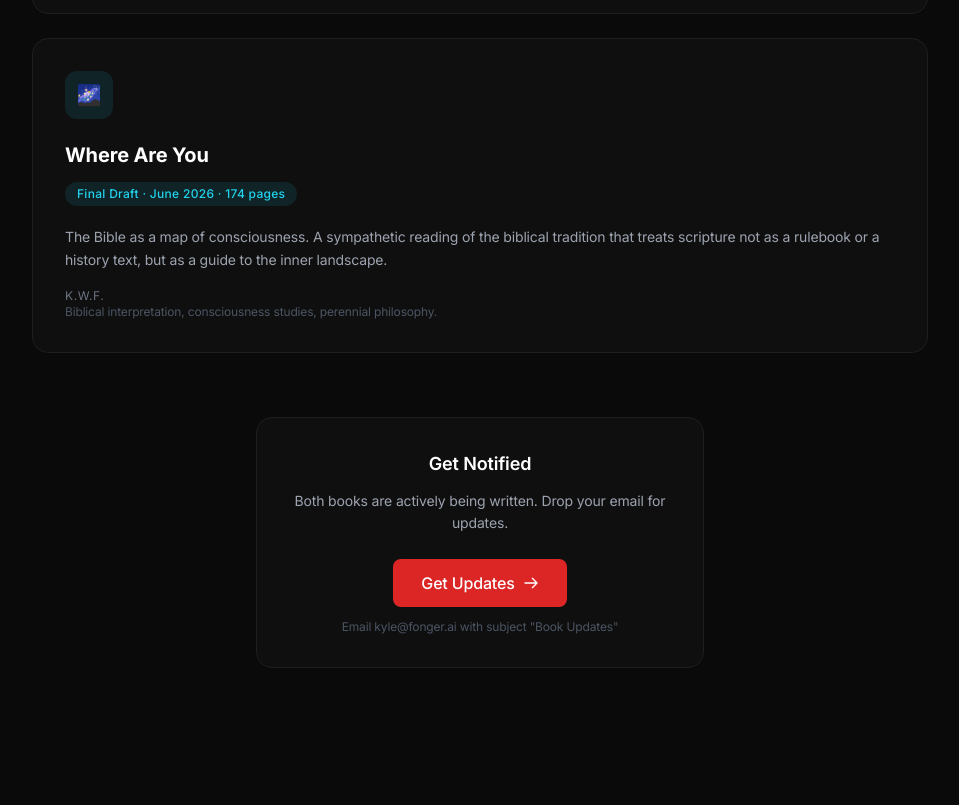
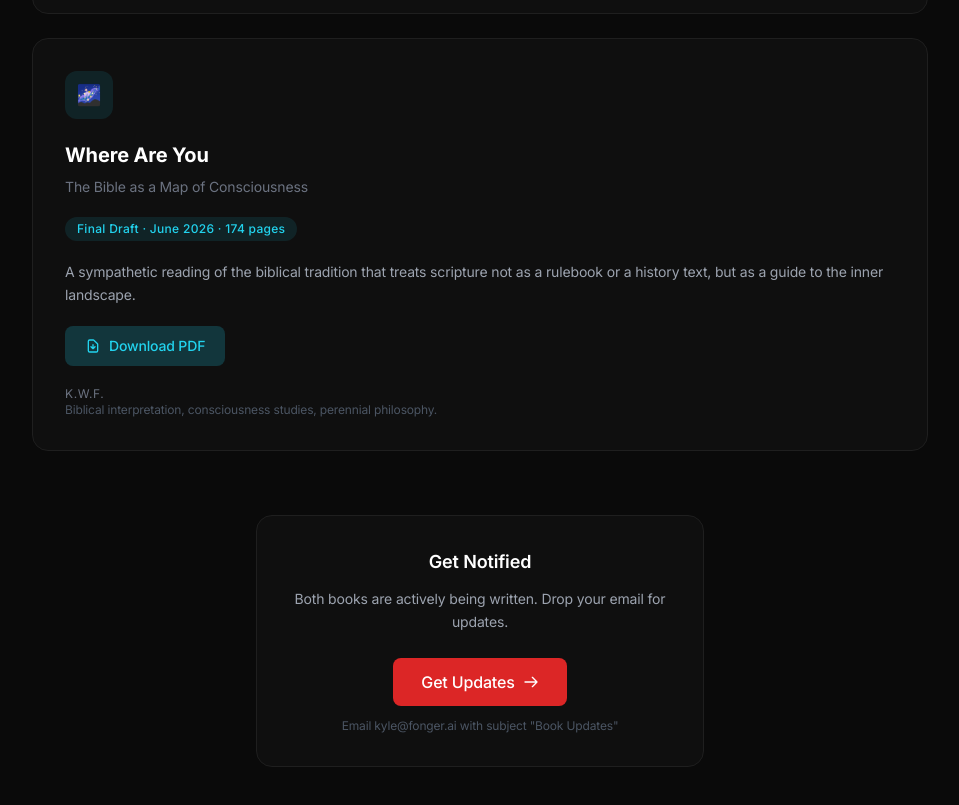
Before and after one commit to k00jax/fonger-ai, a Next.js app: page /books in a window 1280 px wide. Shown: the part 1043-1848 px from the top of the page, without its empty margins (160-1119 px from the left). Before the commit the page ends 1775 px from the top, so only its background shows below. Built offline with nearby package versions, Linux system fonts and the light colour scheme.

Commit message:
Add subtitle + PDF download link to Where Are You

```diff
--- a/src/app/books/page.js
+++ b/src/app/books/page.js
@@ -85,18 +85,29 @@ export default function BooksPage() {
             <div className="w-12 h-12 rounded-xl bg-[#22d3ee]/10 text-[#22d3ee] flex items-center justify-center text-xl mb-6 transition-transform duration-500 group-hover:scale-110">
               🌌
             </div>
-            <h2 className="text-xl font-bold text-white leading-tight mb-3">
+            <h2 className="text-xl font-bold text-white leading-tight mb-2">
               Where Are You
             </h2>
+            <p className="text-gray-500 text-sm mb-4 leading-relaxed">The Bible as a Map of Consciousness</p>
             <span className="inline-block px-3 py-1 bg-[#22d3ee]/10 text-[#22d3ee] text-xs rounded-full mb-5 font-medium tracking-wide">
               Final Draft · June 2026 · 174 pages
             </span>
-            <p className="text-gray-400 leading-relaxed text-sm mb-4">
-              The Bible as a map of consciousness. A sympathetic reading of the
-              biblical tradition that treats scripture not as a rulebook or a
-              history text, but as a guide to the inner landscape.
+            <p className="text-gray-400 leading-relaxed text-sm mb-5">
+              A sympathetic reading of the biblical tradition that treats
+              scripture not as a rulebook or a history text, but as a guide to
+              the inner landscape.
             </p>
-            <p className="text-gray-500 text-xs uppercase tracking-wider mt-2">K.W.F.</p>
+            <a
+              href="/where-are-you.pdf"
+              download
+              className="inline-flex items-center gap-2 px-5 py-2.5 bg-[#22d3ee]/20 text-[#22d3ee] text-sm rounded-lg font-medium hover:bg-[#22d3ee]/30 transition-all duration-300"
+            >
+              <svg className="w-4 h-4" fill="none" stroke="currentColor" viewBox="0 0 24 24">
+                <path strokeLinecap="round" strokeLinejoin="round" strokeWidth={2} d="M12 10v6m0 0l-3-3m3 3l3-3m2 8H7a2 2 0 01-2-2V5a2 2 0 012-2h5.586a1 1 0 01.707.293l5.414 5.414a1 1 0 01.293.707V19a2 2 0 01-2 2z" />
+              </svg>
+              Download PDF
+            </a>
+            <p className="text-gray-500 text-xs uppercase tracking-wider mt-5">K.W.F.</p>
             <p className="text-gray-600 text-xs">Biblical interpretation, consciousness studies, perennial philosophy.</p>
           </div>
         </div>
```
Also changed, not shown: 20 other files (tests, documents, lock files or other folders).
